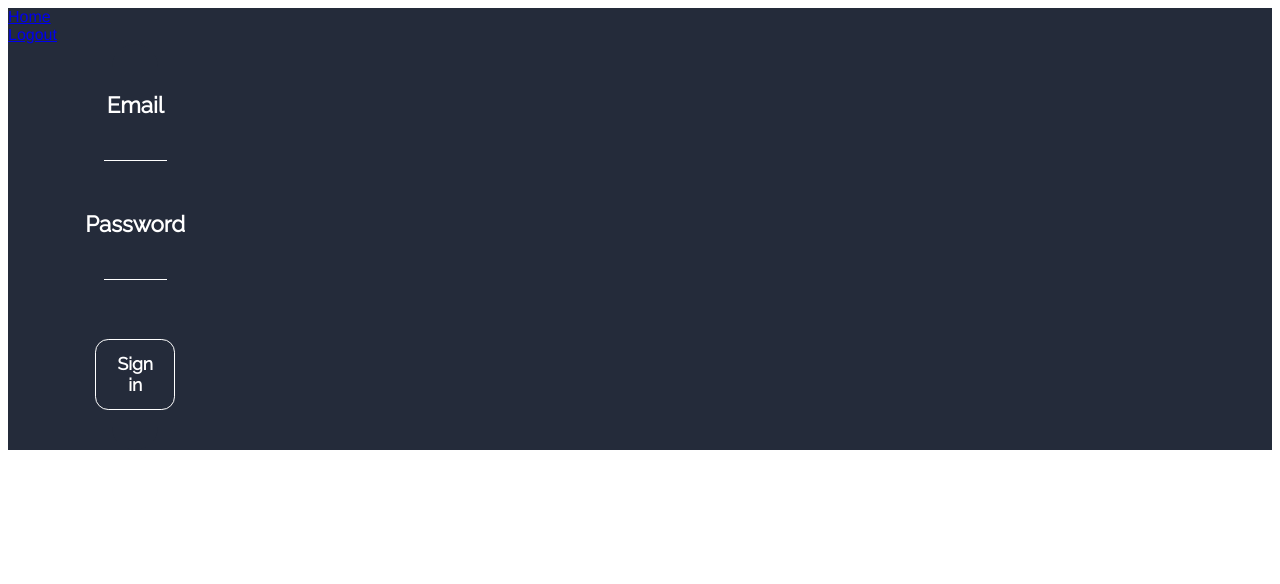
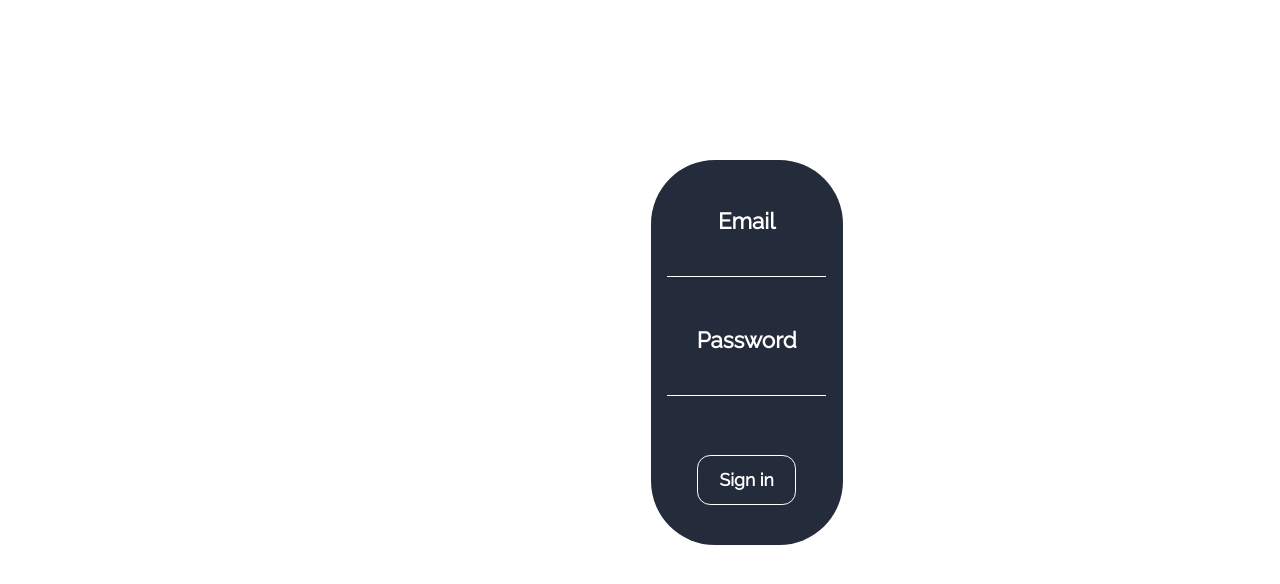
Before and after one commit to SpinnelSun/CCCPharmaClient, a Vue app: page /#/signin in a window 1280 px wide. Shown: the top 584 px of the page. Built offline with nearby package versions, Linux system fonts and the light colour scheme.

Commit message:
Finish navbar and logout implementation

```diff
--- a/index.html
+++ b/index.html
@@ -4,6 +4,13 @@
     <meta charset="utf-8">
     <meta name="viewport" content="width=device-width,initial-scale=1.0">
     <title>cccpharma-client</title>
+    <style>
+      html, body, #app {
+        margin: 0%;
+        height: 100%;
+      }
+
+    </style>
   </head>
   <body>
     <div id="app"></div>
--- a/src/App.vue
+++ b/src/App.vue
@@ -1,7 +1,12 @@
 <template>
   <div id="app">
-    <component :is="layout">
-    </component>
+    <nav v-show="showNavBar">
+      <component :is="layout">
+      </component>
+    </nav>
+    <main>
+      <router-view/>
+    </main>
   </div>
 </template>
 
@@ -18,6 +23,9 @@ export default {
       }else{
         return `client-nav-bar`;
       }
+    },
+    showNavBar(){
+      return this.$route.meta.requiresAuth;
     }
   },
   components:{
@@ -28,11 +36,24 @@ export default {
 </script>
 
 <style>
-#app {
-  font-family: 'Avenir', Helvetica, Arial, sans-serif;
-  -webkit-font-smoothing: antialiased;
-  -moz-osx-font-smoothing: grayscale;
-  text-align: center;
+ @import url("https://fonts.googleapis.com/css?family=Lato");
+
+#app{
+  font-family: 'Lato';
+  height: 100%;
+  display: grid;
+  grid-template-columns: 0.5fr 0.5fr 1fr 1fr;
+  grid-template-rows: 1fr 1fr 1fr 1fr 1fr;
+}
+nav {
+  grid-column: 1;
+  grid-row: 1 / 7;
+  font-size: 1.5em;
+  background-color: #242B3A;
+}
+main {
+    grid-row: 2 / 7;
+    grid-column: 2 / 5;
 }
 
 .message {
--- a/src/components/auth/Signin.vue
+++ b/src/components/auth/Signin.vue
@@ -28,7 +28,13 @@ export default {
             this.isError = response.status != HTTP_STATUS_OK;
 
             if(!this.isError){
-                this.$router.replace(this.$route.query.redirect || '/home')
+                const role = response.data.roles[0].name;
+                let home = '/products';
+                if(role == "ROLE_ADMIN"){
+                    home = '/notifications'
+                }
+
+                this.$router.replace(this.$route.query.redirect || home);
             }
         }
     },
--- a/src/components/user/UserForm.vue
+++ b/src/components/user/UserForm.vue
@@ -25,7 +25,6 @@ export default {
 }
 </script>
 <style scoped>
- @import url("https://fonts.googleapis.com/css?family=Lato");
  @import url("https://fonts.googleapis.com/css?family=Raleway");
 
 form {
@@ -33,13 +32,9 @@ form {
     flex-direction: column;
     justify-content: center;
     align-items: center;
-
-    font-family: "Lato";
     border-radius: 4em;
-
     background-color: #242B3A;
     color: #FFFFFF;
-
     margin: 0% 41%;
     padding: 3em 0em 2.5em 0em;
 }
--- a/src/router/routes.js
+++ b/src/router/routes.js
@@ -37,11 +37,19 @@ const router =  new Router({
     {
       path: '/categories',
       name: 'CategoryList',
-      component: CategoryList
+      component: CategoryList,
+      meta: {
+        requiresAuth: true,
+        is_admin: true
+      }
     },{
       path: '/notifications',
       name: 'Notification',
-      component: NotificationList
+      component: NotificationList,
+      meta: {
+        requiresAuth: true,
+        is_admin: true
+      }
     }
   ]
 })
--- a/src/views/NavBar.vue
+++ b/src/views/NavBar.vue
@@ -1,25 +1,42 @@
 <template>
-  <div id="nav-bar">
+    <div id="layout">
         <slot></slot>
-    <router-link to="/logout">Logout</router-link>
-    <router-view/>
+        <button @click="quit">Logout</button>
     </div>
 </template>
 <script>
+import { logout } from '@/services/authService'
 export default {
-  name: 'NavBar'
+  name: 'NavBar',
+  methods: {
+      quit(){
+          logout();
+          this.$router.push('signin');
+      }
+  }
 }
 </script>
-
-<style scoped>
-#nav-bar{
-  height: 100%;
-  width: auto;
+<style>
+    #layout{
         display: flex;
         flex-direction: column;
-  justify-content: flex-start;
-  align-items: flex-start;
+        justify-content: center;
+        align-items: center;
+    }
+    button {
         background-color: #242B3A;
+        color: #FFFFFF;
+        border: 0;
+        padding: 0;
+        font-size: 100%;
+        font-family: inherit;
+        cursor: pointer;
     }
-
+    a{
+        color: #FFFFFF;
+        -webkit-backface-visibility:hidden;
+        backface-visibility:hidden;
+        transition:0.5s color ease;
+	    text-decoration:none;
+    }
 </style>
```
Lines whose indentation alone changed are shown as unchanged.
